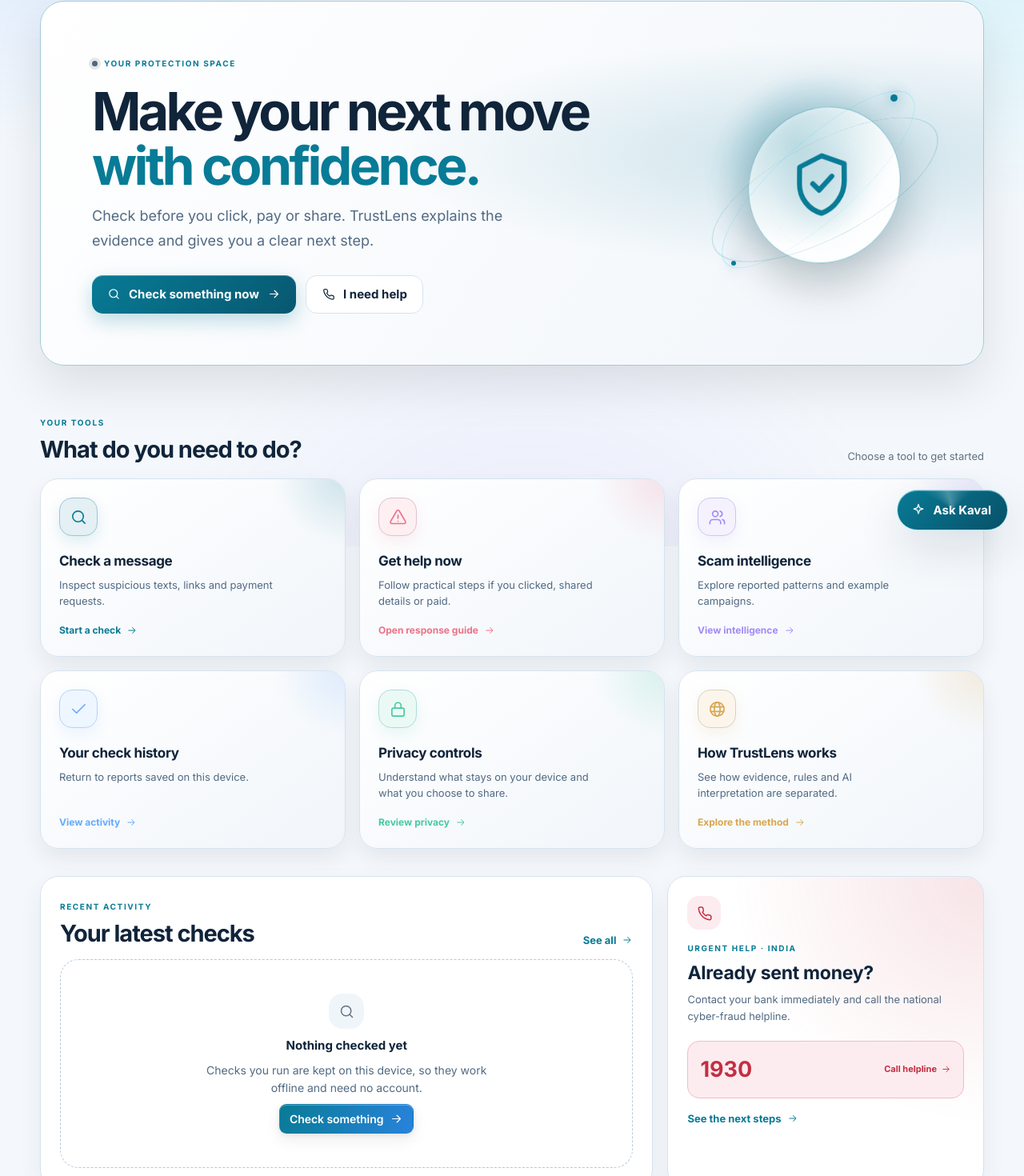
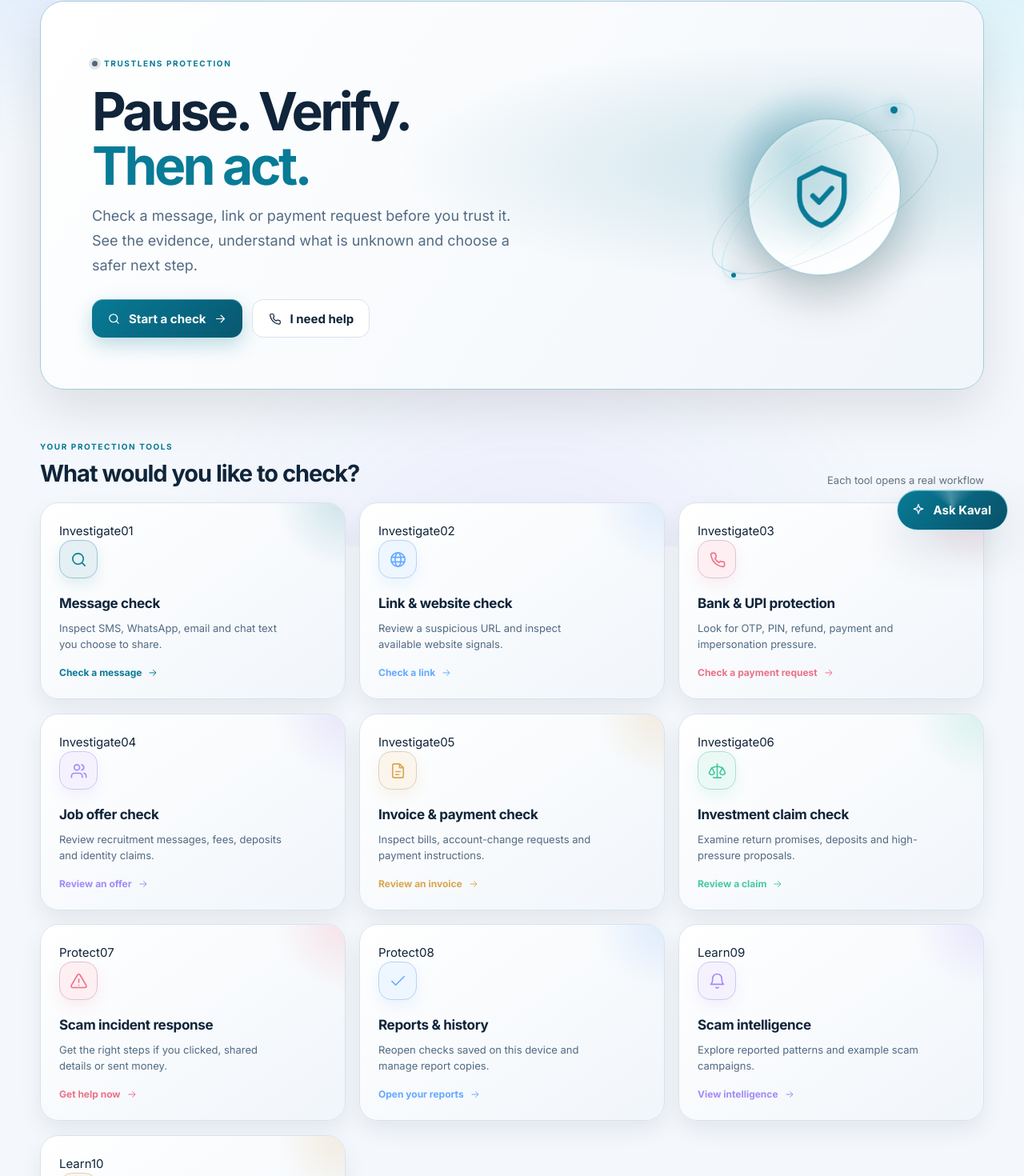
Before and after one commit to trustlensaiofficial/TrustlensAi, a Next.js app: page /home in a window 1280 px wide. Shown: the part 117-1587 px from the top of the page at 80% size. Built offline with nearby package versions, Linux system fonts and the light colour scheme.

Commit message:
Rebuild dashboard around real protection workflows

```diff
--- a/app/home/page.tsx
+++ b/app/home/page.tsx
@@ -3,17 +3,21 @@ import { Shell } from '@/components/ui/Shell';
 import { InstallApp } from '@/components/ui/InstallApp';
 import { Kaval } from '@/components/ui/Kaval';
 import { RecentActivity } from '@/components/ui/RecentActivity';
-import { Alert, Arrow, Check, Globe, Lens, Lock, Phone, Shield, Users } from '@/components/ui/icons';
+import { Alert, Arrow, Bell, Bolt, Check, Doc, Globe, Lens, Lock, Phone, Scales, Shield, Users } from '@/components/ui/icons';
 import './dashboard.css';
 
-/** A focused protection dashboard. Every card leads to a real product route. */
+/** Every destination below maps to a real route and a real workflow. */
 const TOOLS = [
-  { href: '/check', label: 'Check a message', detail: 'Inspect suspicious texts, links and payment requests.', action: 'Start a check', icon: <Lens />, tone: 'cyan' },
-  { href: '/respond', label: 'Get help now', detail: 'Follow practical steps if you clicked, shared details or paid.', action: 'Open response guide', icon: <Alert />, tone: 'rose' },
-  { href: '/alerts', label: 'Scam intelligence', detail: 'Explore reported patterns and example campaigns.', action: 'View intelligence', icon: <Users />, tone: 'violet' },
-  { href: '/activity', label: 'Your check history', detail: 'Return to reports saved on this device.', action: 'View activity', icon: <Check />, tone: 'blue' },
-  { href: '/privacy', label: 'Privacy controls', detail: 'Understand what stays on your device and what you choose to share.', action: 'Review privacy', icon: <Lock />, tone: 'mint' },
-  { href: '/story', label: 'How TrustLens works', detail: 'See how evidence, rules and AI interpretation are separated.', action: 'Explore the method', icon: <Globe />, tone: 'amber' },
+  { href: '/check?context=generic', label: 'Message check', detail: 'Inspect SMS, WhatsApp, email and chat text you choose to share.', action: 'Check a message', icon: <Lens />, tone: 'cyan', group: 'Investigate' },
+  { href: '/check?context=website', label: 'Link & website check', detail: 'Review a suspicious URL and inspect available website signals.', action: 'Check a link', icon: <Globe />, tone: 'blue', group: 'Investigate' },
+  { href: '/check?context=bank_scam', label: 'Bank & UPI protection', detail: 'Look for OTP, PIN, refund, payment and impersonation pressure.', action: 'Check a payment request', icon: <Phone />, tone: 'rose', group: 'Investigate' },
+  { href: '/check?context=job_offer', label: 'Job offer check', detail: 'Review recruitment messages, fees, deposits and identity claims.', action: 'Review an offer', icon: <Users />, tone: 'violet', group: 'Investigate' },
+  { href: '/check?context=invoice', label: 'Invoice & payment check', detail: 'Inspect bills, account-change requests and payment instructions.', action: 'Review an invoice', icon: <Doc />, tone: 'amber', group: 'Investigate' },
+  { href: '/check?context=proposal', label: 'Investment claim check', detail: 'Examine return promises, deposits and high-pressure proposals.', action: 'Review a claim', icon: <Scales />, tone: 'mint', group: 'Investigate' },
+  { href: '/respond', label: 'Scam incident response', detail: 'Get the right steps if you clicked, shared details or sent money.', action: 'Get help now', icon: <Alert />, tone: 'rose', group: 'Protect' },
+  { href: '/activity', label: 'Reports & history', detail: 'Reopen checks saved on this device and manage report copies.', action: 'Open your reports', icon: <Check />, tone: 'blue', group: 'Protect' },
+  { href: '/alerts', label: 'Scam intelligence', detail: 'Explore reported patterns and example scam campaigns.', action: 'View intelligence', icon: <Bell />, tone: 'violet', group: 'Learn' },
+  { href: '/story', label: 'Safety guide', detail: 'Understand how TrustLens separates evidence, rules and AI.', action: 'Learn how it works', icon: <Bolt />, tone: 'amber', group: 'Learn' },
 ];
 
 export default function Dashboard() {
@@ -22,11 +26,11 @@ export default function Dashboard() {
       <div className="dashboard">
         <section className="dash-welcome">
           <div className="dash-welcome-copy">
-            <span className="dash-eyebrow"><span className="dash-live-dot" /> YOUR PROTECTION SPACE</span>
-            <h1>Make your next move<br /><span>with confidence.</span></h1>
-            <p>Check before you click, pay or share. TrustLens explains the evidence and gives you a clear next step.</p>
+            <span className="dash-eyebrow"><span className="dash-live-dot" /> TRUSTLENS PROTECTION</span>
+            <h1>Pause. Verify.<br /><span>Then act.</span></h1>
+            <p>Check a message, link or payment request before you trust it. See the evidence, understand what is unknown and choose a safer next step.</p>
             <div className="dash-primary-actions">
-              <Link href="/check" className="dash-primary"><Lens /> Check something now <Arrow /></Link>
+              <Link href="/check" className="dash-primary"><Lens /> Start a check <Arrow /></Link>
               <Link href="/respond" className="dash-secondary"><Phone /> I need help</Link>
             </div>
           </div>
@@ -42,12 +46,13 @@ export default function Dashboard() {
 
         <section className="dash-tools-section" aria-labelledby="dash-tools-title">
           <div className="dash-section-heading">
-            <div><span className="dash-eyebrow">YOUR TOOLS</span><h2 id="dash-tools-title">What do you need to do?</h2></div>
-            <span className="dash-section-note">Choose a tool to get started</span>
+            <div><span className="dash-eyebrow">YOUR PROTECTION TOOLS</span><h2 id="dash-tools-title">What would you like to check?</h2></div>
+            <span className="dash-section-note">Each tool opens a real workflow</span>
           </div>
           <div className="dash-tools-grid">
             {TOOLS.map((tool, index) => (
               <Link key={tool.href} href={tool.href} className={`dash-tool-card dash-${tool.tone}`} style={{ '--card-index': index } as React.CSSProperties}>
+                <span className="dash-tool-topline"><span>{tool.group}</span><span className="dash-tool-number">{String(index + 1).padStart(2, '0')}</span></span>
                 <span className="dash-tool-icon">{tool.icon}</span>
                 <span className="dash-tool-content"><strong>{tool.label}</strong><span>{tool.detail}</span></span>
                 <span className="dash-tool-action">{tool.action}<Arrow /></span>
@@ -69,14 +74,14 @@ export default function Dashboard() {
             <span className="dash-safety-icon"><Phone /></span>
             <span className="dash-eyebrow">URGENT HELP · INDIA</span>
             <h2>Already sent money?</h2>
-            <p>Contact your bank immediately and call the national cyber-fraud helpline.</p>
+            <p>Contact your bank immediately and call the national cyber-fraud helpline. Do not wait for an app report.</p>
             <a href="tel:1930" className="dash-emergency-number">1930 <span>Call helpline <Arrow /></span></a>
             <Link href="/respond" className="dash-text-link">See the next steps <Arrow /></Link>
           </aside>
         </section>
 
         <section className="dash-install-section"><InstallApp /></section>
-        <p className="dash-trust-note"><Shield /> Evidence-first analysis. A result is not a guarantee that a person, website or request is genuine.</p>
+        <p className="dash-trust-note"><Shield /> TrustLens analyses only what you choose to share. It does not silently read messages from other apps.</p>
       </div>
       <Kaval />
     </Shell>
```
